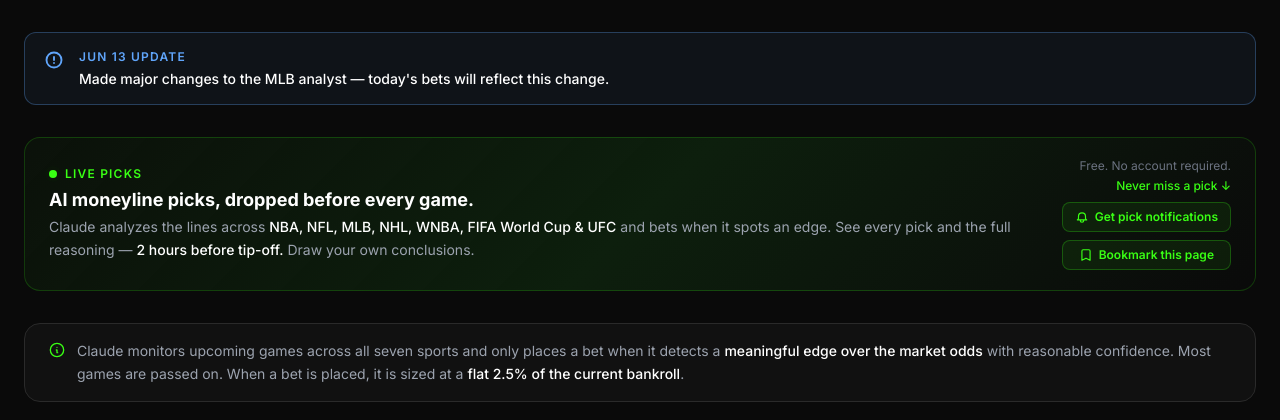
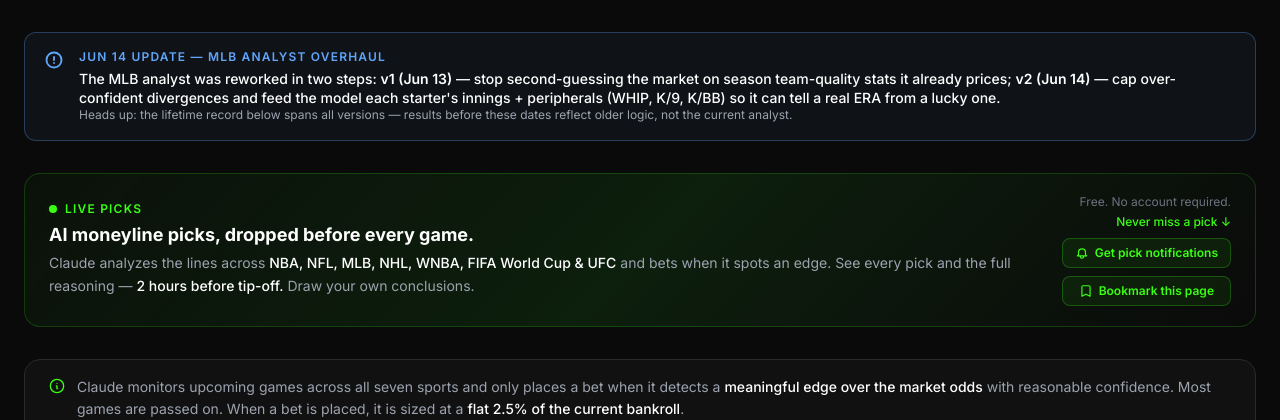
Before and after one commit to Andrew-Berman0/SportsBettingBot, a FastAPI app: template web/templates/index.html in a window 1280 px wide. Shown: the part 129-549 px from the top of the page. Run offline with FastAPI, Linux system fonts and the light colour scheme; the template is opened without the code that fills it, so the values that code supplies are empty; some libraries are stand-ins or nearby versions.

Commit message:
Dashboard: dated MLB analyst changelog note to contextualize lifetime record
Replaces the generic update card with a dated v1/v2 summary and a note that the
lifetime record spans all analyst versions — so viewers don't misattribute
pre-v2 MLB results to the current logic. No data/record changes.

Co-Authored-By: Claude Opus 4.8 <noreply@anthropic.com>

```diff
--- a/web/templates/index.html
+++ b/web/templates/index.html
@@ -126,10 +126,13 @@
       </div>
       <div>
         <p class="text-xs font-semibold uppercase tracking-widest mb-1" style="color:#60a5fa">
-          Jun 13 Update
+          Jun 14 Update — MLB Analyst Overhaul
         </p>
         <p class="text-sm font-medium text-white leading-snug">
-          Made major changes to the MLB analyst — today's bets will reflect this change.
+          The MLB analyst was reworked in two steps: <span class="text-[#60a5fa] font-semibold">v1 (Jun 13)</span> — stop second-guessing the market on season team-quality stats it already prices; <span class="text-[#60a5fa] font-semibold">v2 (Jun 14)</span> — cap over-confident divergences and feed the model each starter's innings + peripherals (WHIP, K/9, K/BB) so it can tell a real ERA from a lucky one.
+        </p>
+        <p class="text-xs text-[#9ca3af] leading-snug mt-1.5">
+          Heads up: the lifetime record below spans all versions — results before these dates reflect older logic, not the current analyst.
         </p>
       </div>
     </div>
```
